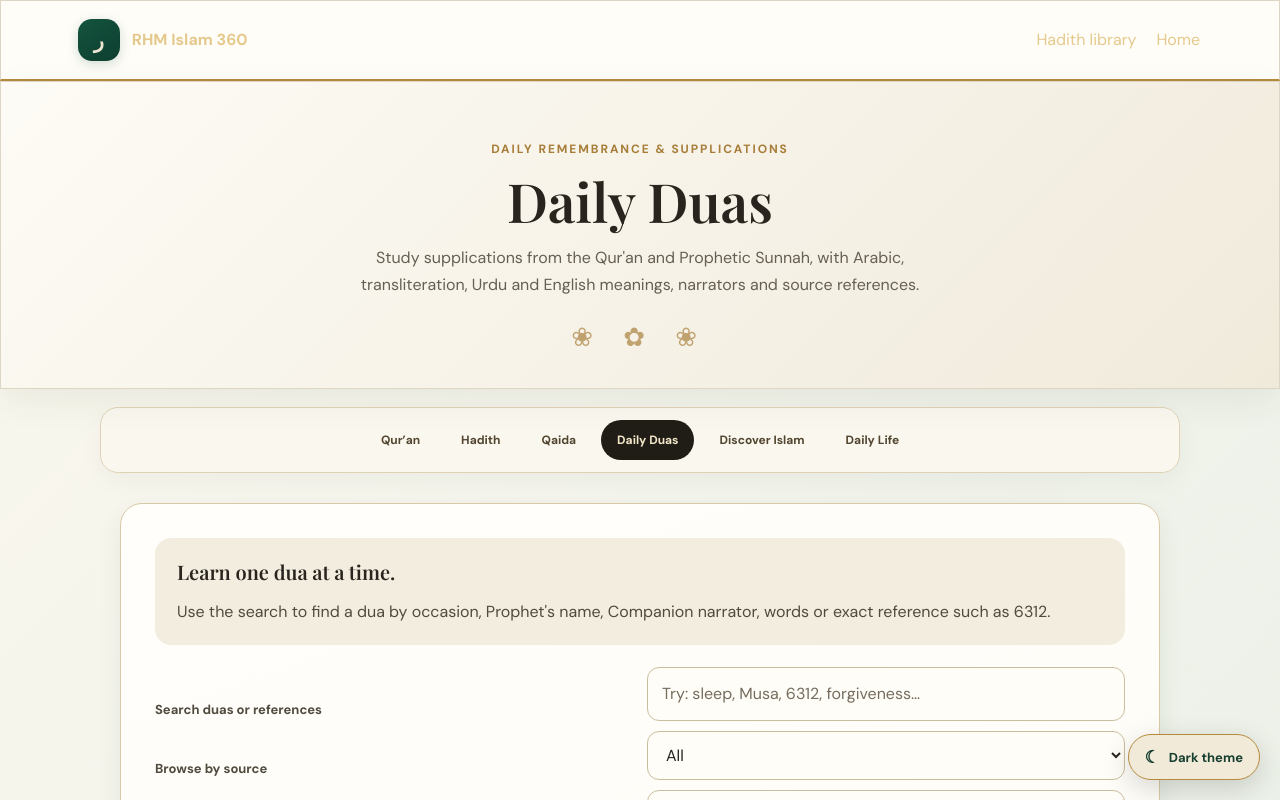
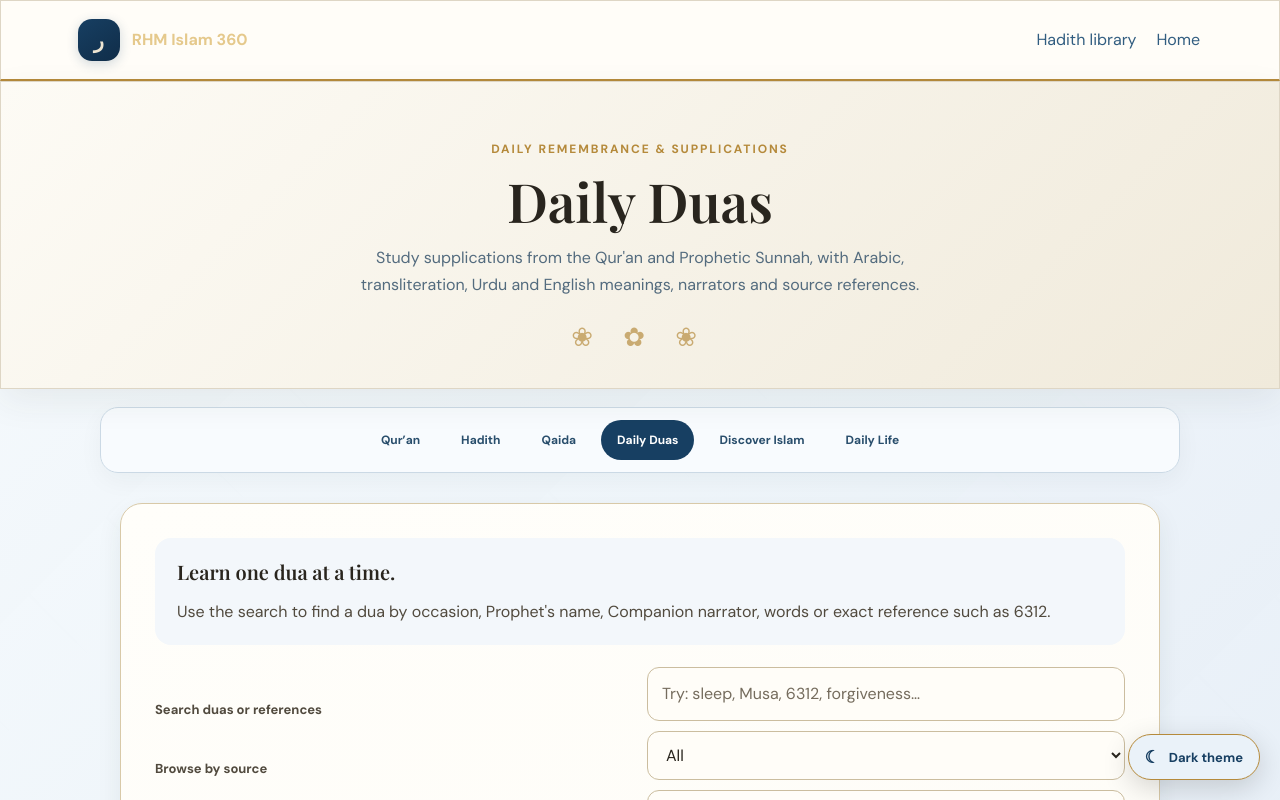
Before and after one commit to muhammadhadiurrehman7-max/rhm-islamic-circle, a Next.js app: page /duas in a window 1280 px wide. Shown: the top 800 px of the page. Built offline with nearby package versions, Linux system fonts and the light colour scheme; a web font is replaced by a local one.

Commit message:
Apply RHM blue and gold visual identity

```diff
--- a/app/heritage-palette.css
+++ b/app/heritage-palette.css
@@ -189,3 +189,171 @@ html[data-site-theme="dark"] body .site-header .nav-actions .btn-primary {
   background:linear-gradient(120deg,#e8d7ae,#c49a50) !important;
   border:1px solid #e8d7ae !important;
 }
+
+
+/* RHM blue-and-gold identity — replaces the former emerald interface accents.
+   Keep gold for sacred/heritage emphasis and preserve natural photographic colours. */
+:root {
+  --green: #174b7a;
+  --mint: #e8f1f8;
+  --ink: #172b3d;
+  --muted: #536b7e;
+  --rhm-light-ink: #172b3d;
+  --rhm-light-muted: #4d6275;
+  --rhm-light-link: #185f99;
+  --rhm-light-border: #cbd9e5;
+  --rhm-light-surface: #fbfdff;
+  --rhm-dark-ink: #f1f6fb;
+  --rhm-dark-muted: #c4d2df;
+  --rhm-dark-link: #9bc9f0;
+  --rhm-dark-border: #40566b;
+  --rhm-dark-surface: #1b2b3a;
+  --rhm-madinah-green: #173f62;
+  --rhm-madinah-emerald: #2878b8;
+  --rhm-madinah-sage: #e7f0f8;
+}
+html[data-site-theme="light"] body {
+  background-color: #f3f7fb;
+  color: #172b3d;
+}
+html[data-site-theme="light"] body::before {
+  background:
+    linear-gradient(135deg,rgba(246,250,254,.96),rgba(231,240,248,.94)),
+    repeating-linear-gradient(45deg,transparent 0 54px,rgba(40,120,184,.025) 55px 56px,transparent 57px 110px);
+}
+html[data-site-theme="dark"] body {
+  background-color: #101d2a;
+  color: #f1f6fb;
+}
+html[data-site-theme="dark"] body::before {
+  background:
+    linear-gradient(135deg,rgba(12,23,35,.97),rgba(20,35,50,.97)),
+    repeating-linear-gradient(45deg,transparent 0 54px,rgba(211,177,112,.045) 55px 56px,transparent 57px 110px);
+}
+/* Shared navigation and identity marks */
+html[data-site-theme="light"] body :is(.site-header,.quran-topbar,.topbar,.header) {
+  background:linear-gradient(105deg,#fbfdff 0%,#eaf2f9 100%);
+  border-bottom:2px solid #b58a3b;
+}
+html[data-site-theme="dark"] body :is(.site-header,.quran-topbar,.topbar,.header) {
+  background:linear-gradient(105deg,#101d2a 0%,#1b3044 100%);
+  border-bottom:2px solid #b58a3b;
+}
+html[data-site-theme="light"] body .brand-mark {
+  color:#fff;
+  background:linear-gradient(145deg,#173f62,#102d49);
+  box-shadow:0 3px 12px rgba(23,63,98,.2);
+}
+html[data-site-theme="dark"] body .brand-mark {
+  color:#fff7e4;
+  background:linear-gradient(145deg,#2878b8,#173f62);
+  border:1px solid #c49a50;
+}
+html[data-site-theme="light"] body .nav-links,
+html[data-site-theme="light"] body .nav-links a { color:#244d70; }
+html[data-site-theme="dark"] body .nav-links,
+html[data-site-theme="dark"] body .nav-links a { color:#e2edf7; }
+
+/* Primary actions, selected states and interactive controls */
+html[data-site-theme="light"] body :is(.btn-primary,.home-explore-link .btn) {
+  color:#fff !important;
+  background:linear-gradient(120deg,#173f62,#2878b8) !important;
+  border-color:#b58a3b !important;
+}
+html[data-site-theme="dark"] body :is(.btn-primary,.home-explore-link .btn) {
+  color:#102033 !important;
+  background:linear-gradient(120deg,#e8d7ae,#c49a50) !important;
+  border-color:#e8d7ae !important;
+}
+html[data-site-theme="light"] body :is(.feature-icon,.faith-entry-icon,.discover-topic-icon,.donation-method-icon) {
+  color:#174b7a !important;
+  background:#e8f1f8 !important;
+  border-color:#bfd2e2 !important;
+}
+html[data-site-theme="dark"] body :is(.feature-icon,.faith-entry-icon,.discover-topic-icon,.donation-method-icon) {
+  color:#dceeff !important;
+  background:#203d57 !important;
+  border-color:#6686a3 !important;
+}
+html[data-site-theme="light"] body :is(.site-theme-toggle,.theme-toggle) {
+  color:#173f62 !important;
+  background:#eaf2f9 !important;
+  border-color:#b58a3b !important;
+}
+html[data-site-theme="dark"] body :is(.site-theme-toggle,.theme-toggle) {
+  color:#f5eddb !important;
+  background:#20384d !important;
+  border-color:#b58a3b !important;
+}
+html[data-site-theme="light"] body :is(.eyebrow,.section-kicker,.hero-note,.quran-count) { color:#76531e; }
+html[data-site-theme="dark"] body :is(.eyebrow,.section-kicker,.hero-note,.quran-count) { color:#e6c887; }
+
+/* Replace green feature panels and hero callouts without recolouring photographs. */
+html[data-site-theme="light"] body :is(.daily,.daily-tool-primary,.faith-entry-main,.prayer-hero,.dark-panel,.guidance-section,.share-learning-section) {
+  background:linear-gradient(135deg,#173f62,#1d5c8c 68%,#2878b8) !important;
+  border-color:#b58a3b !important;
+}
+html[data-site-theme="dark"] body :is(.daily,.daily-tool-primary,.faith-entry-main,.prayer-hero,.dark-panel,.guidance-section,.share-learning-section) {
+  background:linear-gradient(135deg,#102337,#173f62 68%,#1d5c8c) !important;
+  border-color:#b58a3b !important;
+}
+html[data-site-theme="light"] body :is(.faith-entry-section,.faith-entry-main) { border-color:#c5d6e5; }
+html[data-site-theme="dark"] body :is(.faith-entry-section,.faith-entry-main) { border-color:#405d76; }
+
+/* Learning-space navigation and active links */
+html[data-site-theme="light"] body .learning-space-nav {
+  background:rgba(248,251,254,.97);
+  border-color:#cbd9e5;
+}
+html[data-site-theme="light"] body .learning-space-nav a { color:#294e6c; }
+html[data-site-theme="light"] body .learning-space-nav a[aria-current="page"] {
+  color:#fff;
+  background:#173f62;
+}
+html[data-site-theme="dark"] body .learning-space-nav {
+  background:rgba(20,36,51,.97);
+  border-color:#40566b;
+}
+html[data-site-theme="dark"] body .learning-space-nav a { color:#d9e8f5; }
+html[data-site-theme="dark"] body .learning-space-nav a[aria-current="page"] {
+  color:#102033;
+  background:#e8d7ae;
+}
+
+/* Qur'an reader has its own local theme state; align it with the site palette. */
+.quran-page {
+  --q-bg:#f3f7fb;
+  --q-surface:#eaf2f9;
+  --q-card:#fbfdff;
+  --q-ink:#172b3d;
+  --q-muted:#536b7e;
+  --q-border:#cbd9e5;
+  --q-gold:#b58a3b;
+}
+.quran-page[data-theme="dark"] {
+  --q-bg:#101d2a;
+  --q-surface:#17283a;
+  --q-card:#1b2b3a;
+  --q-ink:#f1f6fb;
+  --q-muted:#c4d2df;
+  --q-border:#40566b;
+  --q-gold:#d9b878;
+}
+.quran-page .quran-footer { background:#102d49; }
+.quran-page .quran-controls input[type="search"]:focus,
+.quran-page .quran-controls select:focus { outline-color:rgba(40,120,184,.28); border-color:#2878b8; }
+.quran-page .ayah-number { background:#e8f1f8; color:#174b7a; }
+.quran-page[data-theme="dark"] .ayah-number { background:#203d57; color:#e4f1fc; }
+
+/* Common link colour: blue in light mode, pale blue in dark mode; gold remains decorative. */
+html[data-site-theme="light"] body a:not(.btn):not(.site-theme-toggle) { text-decoration-color:rgba(24,95,153,.35); }
+html[data-site-theme="dark"] body a:not(.btn):not(.site-theme-toggle) { text-decoration-color:rgba(155,201,240,.4); }
+html[data-site-theme="light"] body :is(.quran-home-link,.quran-page .quran-home-link) { color:#315d80; }
+html[data-site-theme="dark"] body :is(.quran-home-link,.quran-page .quran-home-link) { color:#c6def2; }
+
+/* Preserve warm gold as a secondary heritage accent and keep focus rings visible. */
+html[data-site-theme="light"] body :is(a,button,input,select,textarea):focus-visible,
+html[data-site-theme="dark"] body :is(a,button,input,select,textarea):focus-visible {
+  outline:3px solid #c49a50;
+  outline-offset:3px;
+}
```
